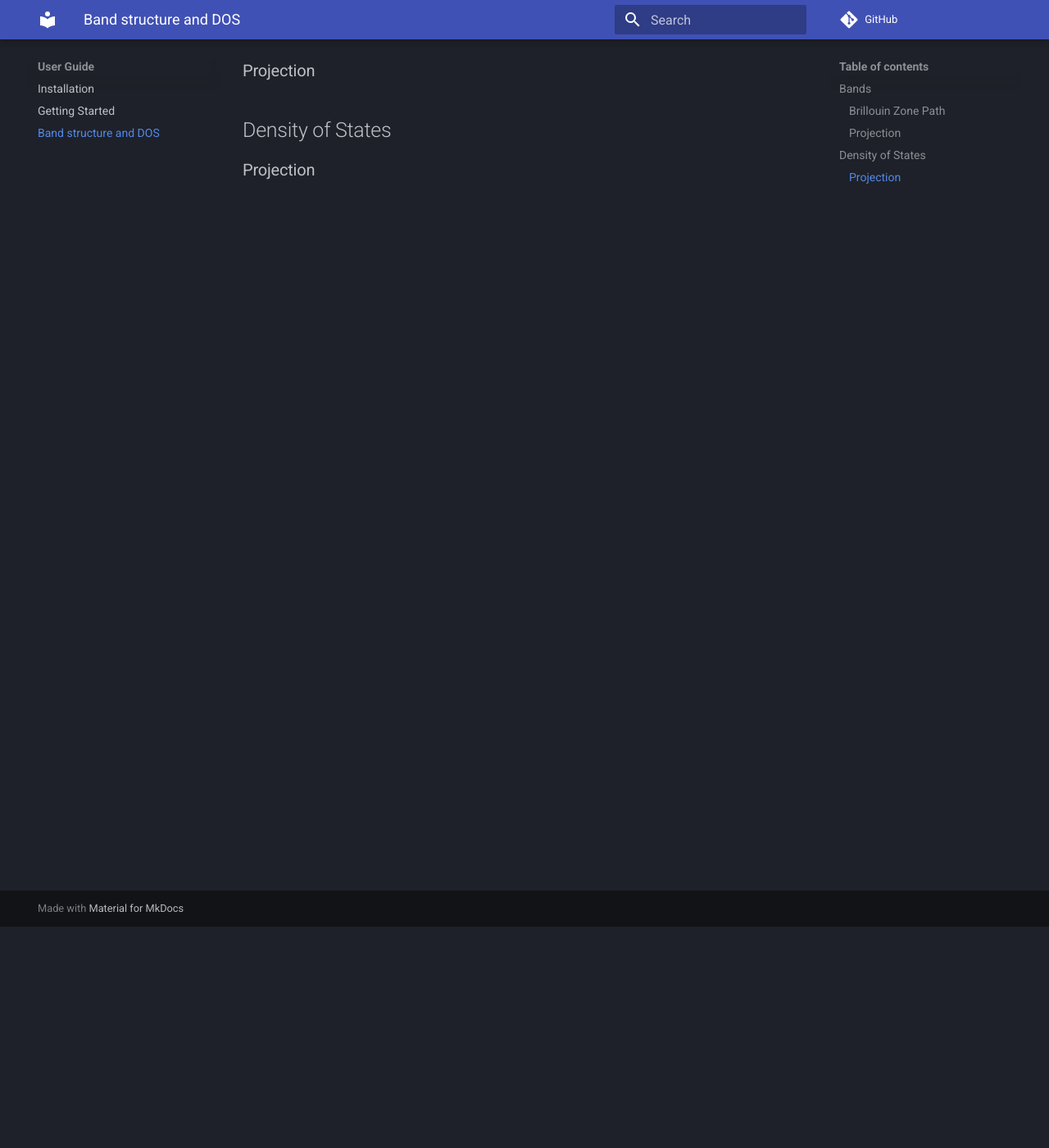
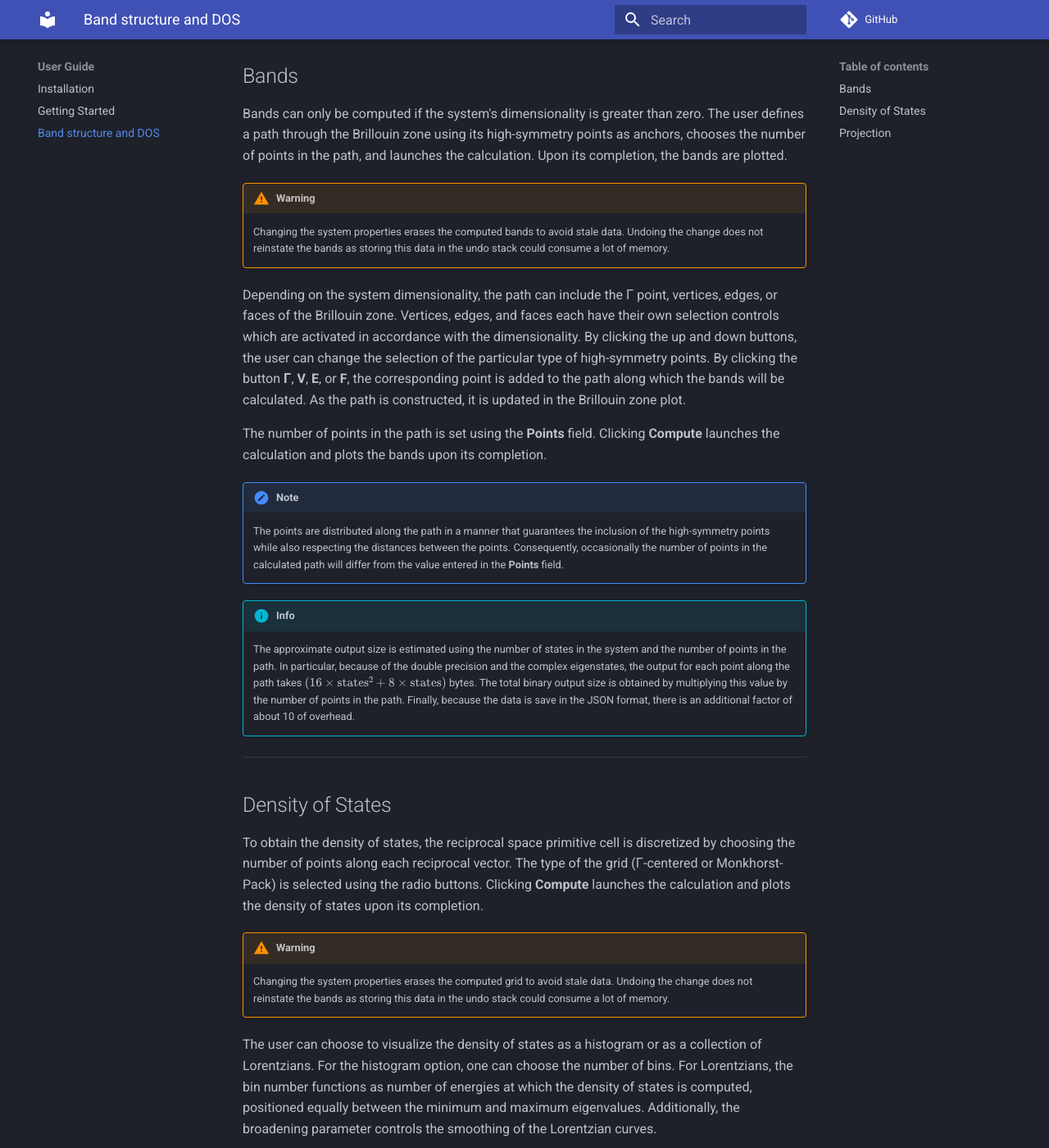
Before and after one commit to rodinalex/TiBi, an MkDocs documentation site: the page built from docs/user_guide/bands.md, in a window 1280 px wide and 1400 px high, scrolled down 270 px. Shown: the whole window at 82% size. Built offline with MkDocs 1.6.1 and Material for MkDocs 9.7.7, drawn with Linux system fonts in a browser that asks for light colours; comment, search, counter and statistics services are not loaded; some of the changed text lies outside the part shown.

Commit message:
Added Bands docs

```diff
--- a/docs/user_guide/bands.md
+++ b/docs/user_guide/bands.md
@@ -1,11 +1,42 @@
 # Band Structrure and Density of States
+
+This page describes how to set up the band structure and density of states computation. This functionality can be found under the **Bands** tab of the central panel.
+
+---
 
 ## Bands
 
-### Brillouin Zone Path
+Bands can only be computed if the system's dimensionality is greater than zero. The user defines a path through the Brillouin zone using its high-symmetry points as anchors, chooses the number of points in the path, and launches the calculation. Upon its completion, the bands are plotted.
 
-### Projection
+!!! warning
+    Changing the system properties erases the computed bands to avoid stale data. Undoing the change does not reinstate the bands as storing this data in the undo stack could consume a lot of memory.
+
+Depending on the system dimensionality, the path can include the Γ point, vertices, edges, or faces of the Brillouin zone. Vertices, edges, and faces each have their own selection controls which are activated in accordance with the dimensionality. By clicking the up and down buttons, the user can change the selection of the particular type of high-symmetry points. By clicking the button **Γ**, **V**, **E**, or **F**, the corresponding point is added to the path along which the bands will be calculated.
+As the path is constructed, it is updated in the Brillouin zone plot.
+
+The number of points in the path is set using the **Points** field. Clicking **Compute** launches the calculation and plots the bands upon its completion.
+
+!!! note
+    The points are distributed along the path in a manner that guarantees the inclusion of the high-symmetry points while also respecting the distances between the points. Consequently, occasionally the number of points in the calculated path will differ from the value entered in the **Points** field.
+
+!!! info
+    The approximate output size is estimated using the number of states in the system and the number of points in the path. In particular, because of the double precision and the complex eigenstates, the output for each point along the path takes $(16\times \mathrm{states}^2+8\times\mathrm{states})$ bytes. The total binary output size is obtained by multiplying this value by the number of points in the path. Finally, because the data is save in the JSON format, there is an additional factor of about 10 of overhead.
+
+---
 
 ## Density of States
 
-### Projection
+To obtain the density of states, the reciprocal space primitive cell is discretized by choosing the number of points along each reciprocal vector. The type of the grid (Γ-centered or Monkhorst-Pack) is selected using the radio buttons. Clicking **Compute** launches the calculation and plots the density of states upon its completion.
+
+!!! warning
+    Changing the system properties erases the computed grid to avoid stale data. Undoing the change does not reinstate the bands as storing this data in the undo stack could consume a lot of memory.
+
+The user can choose to visualize the density of states as a histogram or as a collection of Lorentzians. For the histogram option, one can choose the number of bins. For Lorentzians, the bin number functions as number of energies at which the density of states is computed, positioned equally between the minimum and maximum eigenvalues. Additionally, the broadening parameter controls the smoothing of the Lorentzian curves.
+
+---
+
+## Projection
+
+There is an option to project the results onto the system states. The states to be included in the projection can be selected from the dropdown menu. For the band plots, the weight of the projection is indicated by the radius of the scatterplot symbols plotted on top of the band lines. For the density of states histogram, the weight of each eigenstate is given by its projection onto the selected states. Finally, for the Lorentzian plot, each Lorentzian is scaled by the weight of the state's projection onto the selected states.
+
+---
```
Also changed, not shown: docs/user_guide/getting_started.md (+6 -3 lines).
